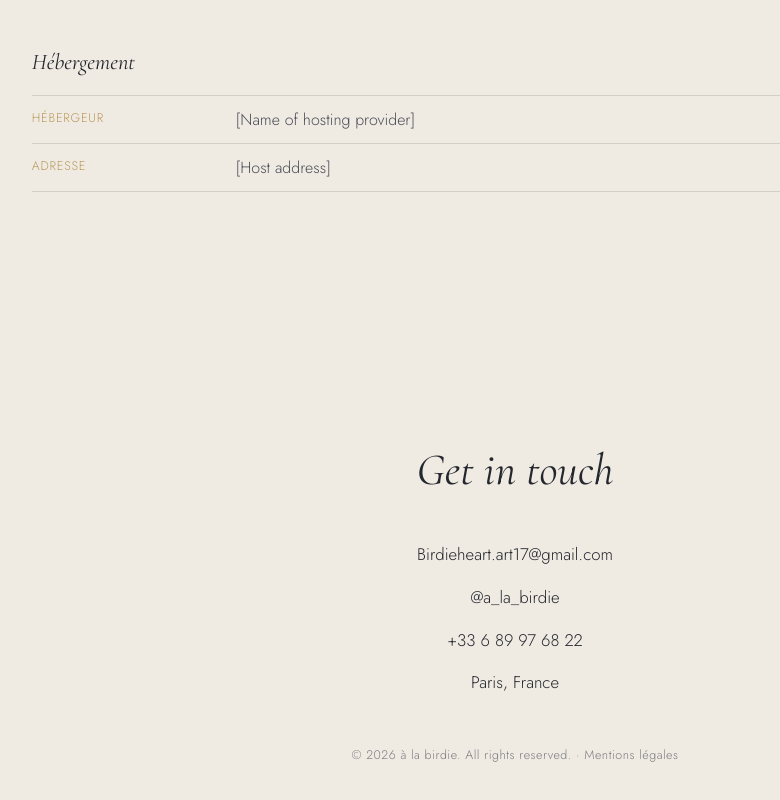
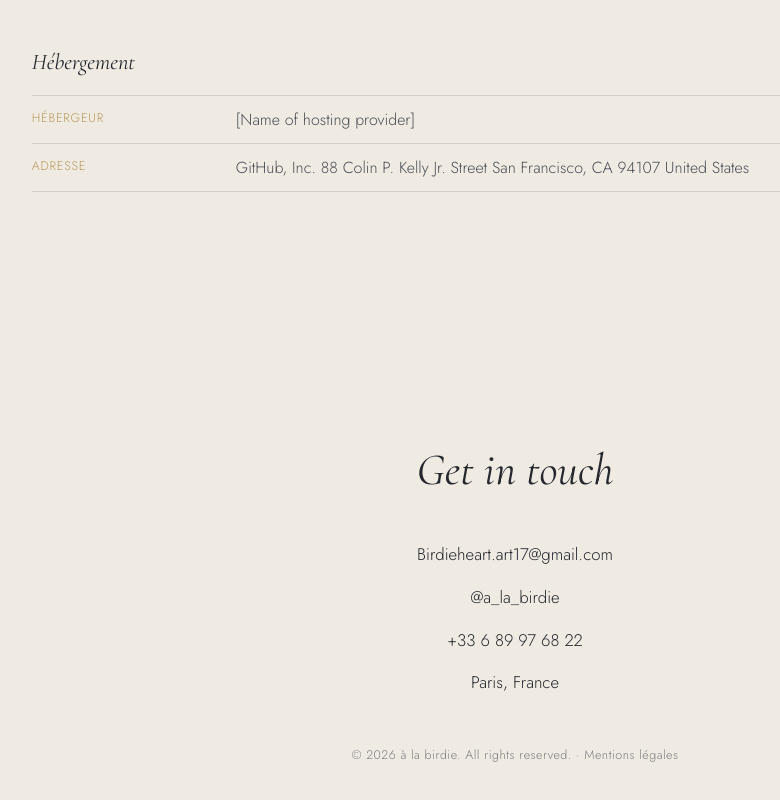
Before and after one commit to b1polar/alabirdie, a plain HTML site: page mentions-legales.html in a window 1280 px wide. Shown: the part 1211-2011 px from the top of the page, without its empty margins (125-905 px from the left). Drawn offline with nearby package versions, Linux system fonts and the light colour scheme.

Commit message:
formation+host data

```diff
--- a/mentions-legales.html
+++ b/mentions-legales.html
@@ -102,7 +102,12 @@
         </li>
         <li>
           <span class="field-label">Adresse</span>
-          <span>[Host address]</span>
+          <span>
+              GitHub, Inc.
+              88 Colin P. Kelly Jr. Street
+              San Francisco, CA 94107
+              United States
+            </span>
         </li>
       </ul>
     </div>
```
Also changed, not shown: index.html (+1 -1 lines).
